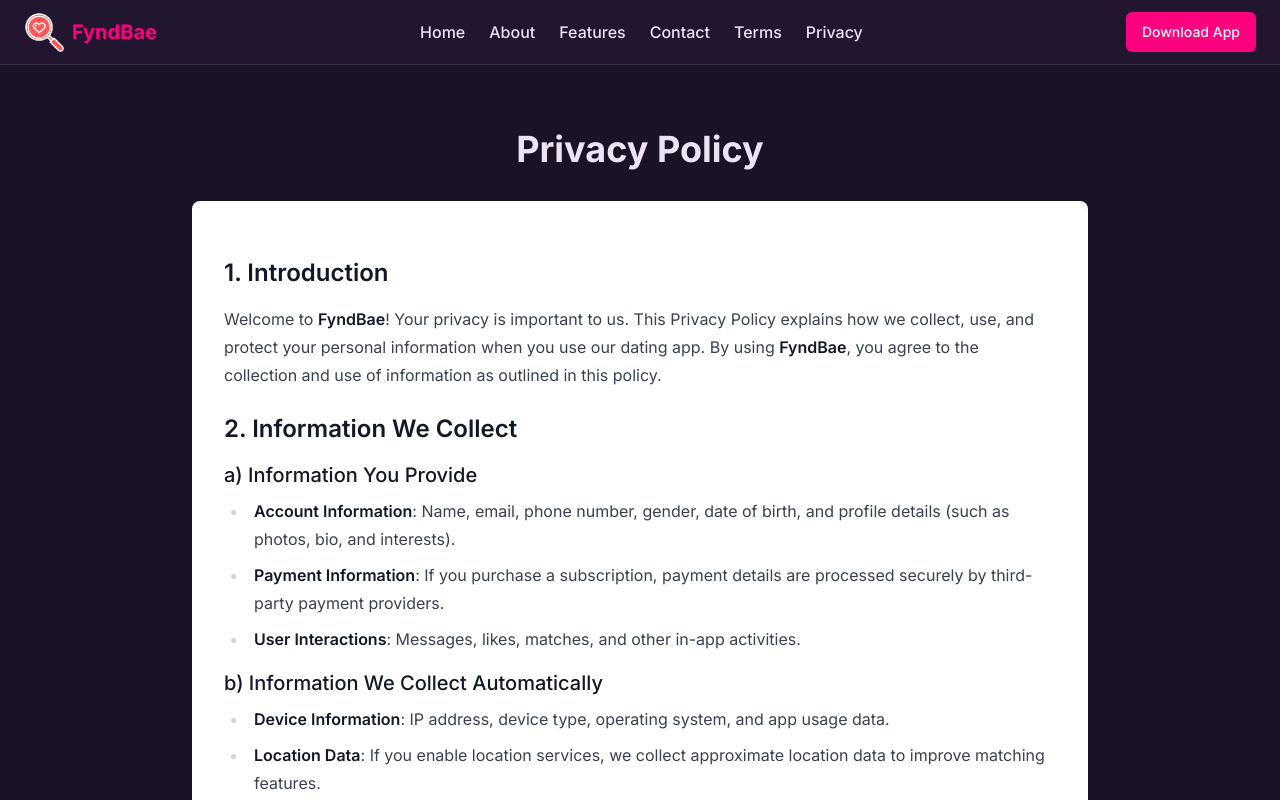
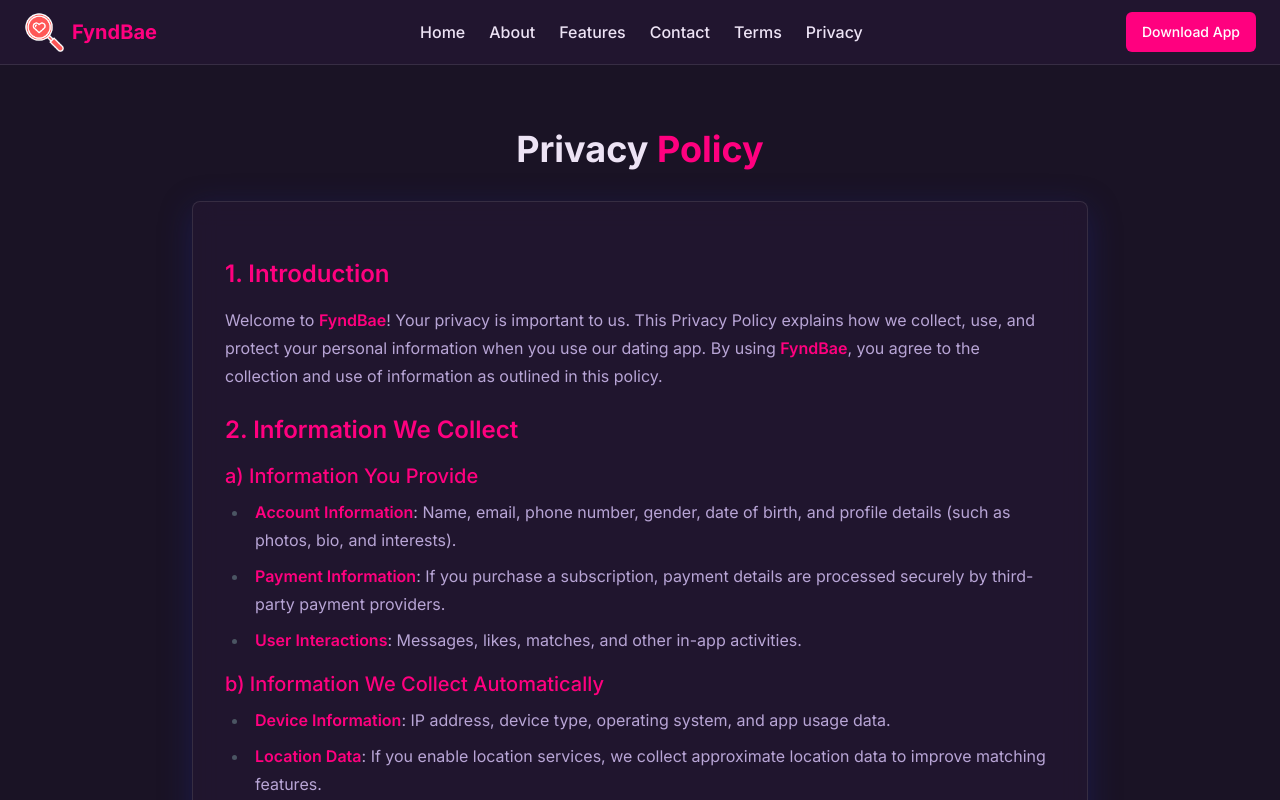
Before and after one commit to BytesBrawler/fyndbae, a Next.js app: page /privacy in a window 1280 px wide. Shown: the top 800 px of the page. Built offline with nearby package versions, Linux system fonts and the light colour scheme.

Commit message:
Update page.tsx

```diff
--- a/app/privacy/page.tsx
+++ b/app/privacy/page.tsx
@@ -2,10 +2,12 @@ export default function PrivacyPage() {
   return (
     <div className="container mx-auto px-4 py-12 md:py-16">
       <div className="max-w-4xl mx-auto">
-        <h1 className="text-3xl md:text-4xl font-bold text-center mb-8">Privacy Policy</h1>
+        <h1 className="text-3xl md:text-4xl font-bold text-center mb-8 text-app-text-primary">
+          Privacy <span className="text-app-primary">Policy</span>
+        </h1>
 
-        <div className="bg-white rounded-lg shadow-sm p-6 md:p-8">
-          <div className="prose max-w-none">
+        <div className="glass-card rounded-lg p-6 md:p-8">
+          <div className="prose max-w-none prose-invert prose-headings:text-app-primary prose-p:text-app-text-secondary prose-strong:text-app-primary">
             <h2 className="text-2xl font-semibold mt-6 mb-4">1. Introduction</h2>
             <p>
               Welcome to <strong>FyndBae</strong>! Your privacy is important to us. This Privacy Policy explains how we
@@ -15,7 +17,7 @@ export default function PrivacyPage() {
 
             <h2 className="text-2xl font-semibold mt-6 mb-4">2. Information We Collect</h2>
             <h3 className="text-xl font-medium mt-4 mb-2">a) Information You Provide</h3>
-            <ul className="list-disc pl-6 mb-4">
+            <ul className="list-disc pl-6 mb-4 text-app-text-secondary">
               <li>
                 <strong>Account Information</strong>: Name, email, phone number, gender, date of birth, and profile
                 details (such as photos, bio, and interests).
@@ -30,7 +32,7 @@ export default function PrivacyPage() {
             </ul>
 
             <h3 className="text-xl font-medium mt-4 mb-2">b) Information We Collect Automatically</h3>
-            <ul className="list-disc pl-6 mb-4">
+            <ul className="list-disc pl-6 mb-4 text-app-text-secondary">
               <li>
                 <strong>Device Information</strong>: IP address, device type, operating system, and app usage data.
               </li>
@@ -46,7 +48,7 @@ export default function PrivacyPage() {
 
             <h2 className="text-2xl font-semibold mt-6 mb-4">3. How We Use Your Information</h2>
             <p>We use your information to:</p>
-            <ul className="list-disc pl-6 mb-4">
+            <ul className="list-disc pl-6 mb-4 text-app-text-secondary">
               <li>
                 Provide and improve the <strong>FyndBae</strong> experience.
               </li>
@@ -59,7 +61,7 @@ export default function PrivacyPage() {
 
             <h2 className="text-2xl font-semibold mt-6 mb-4">4. How We Share Your Information</h2>
             <p>We do not sell your personal data. However, we may share it in the following cases:</p>
-            <ul className="list-disc pl-6 mb-4">
+            <ul className="list-disc pl-6 mb-4 text-app-text-secondary">
               <li>
                 <strong>With Other Users</strong>: Limited profile details are visible to other users (e.g., name, age,
                 photos).
@@ -75,7 +77,7 @@ export default function PrivacyPage() {
             </ul>
 
             <h2 className="text-2xl font-semibold mt-6 mb-4">5. Your Privacy Controls</h2>
-            <ul className="list-disc pl-6 mb-4">
+            <ul className="list-disc pl-6 mb-4 text-app-text-secondary">
               <li>
                 <strong>Profile Settings</strong>: You can edit or delete your profile at any time.
               </li>
```
